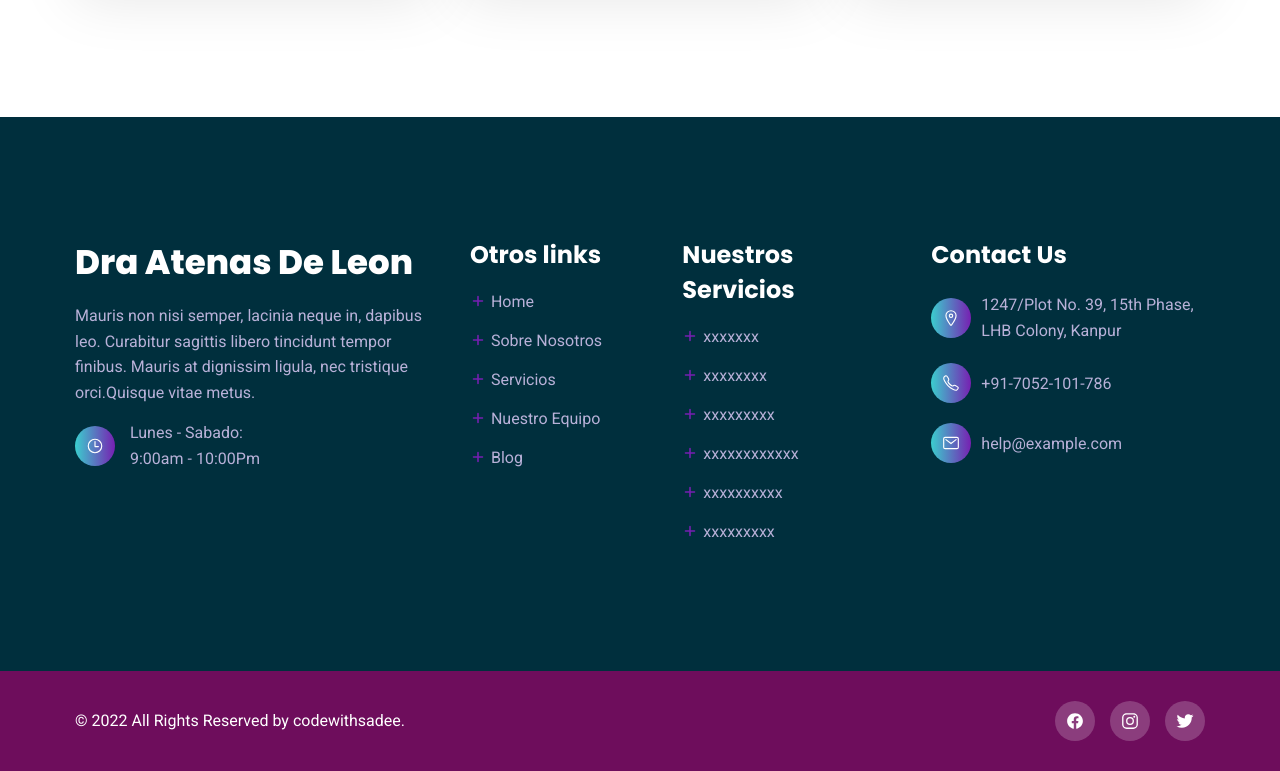
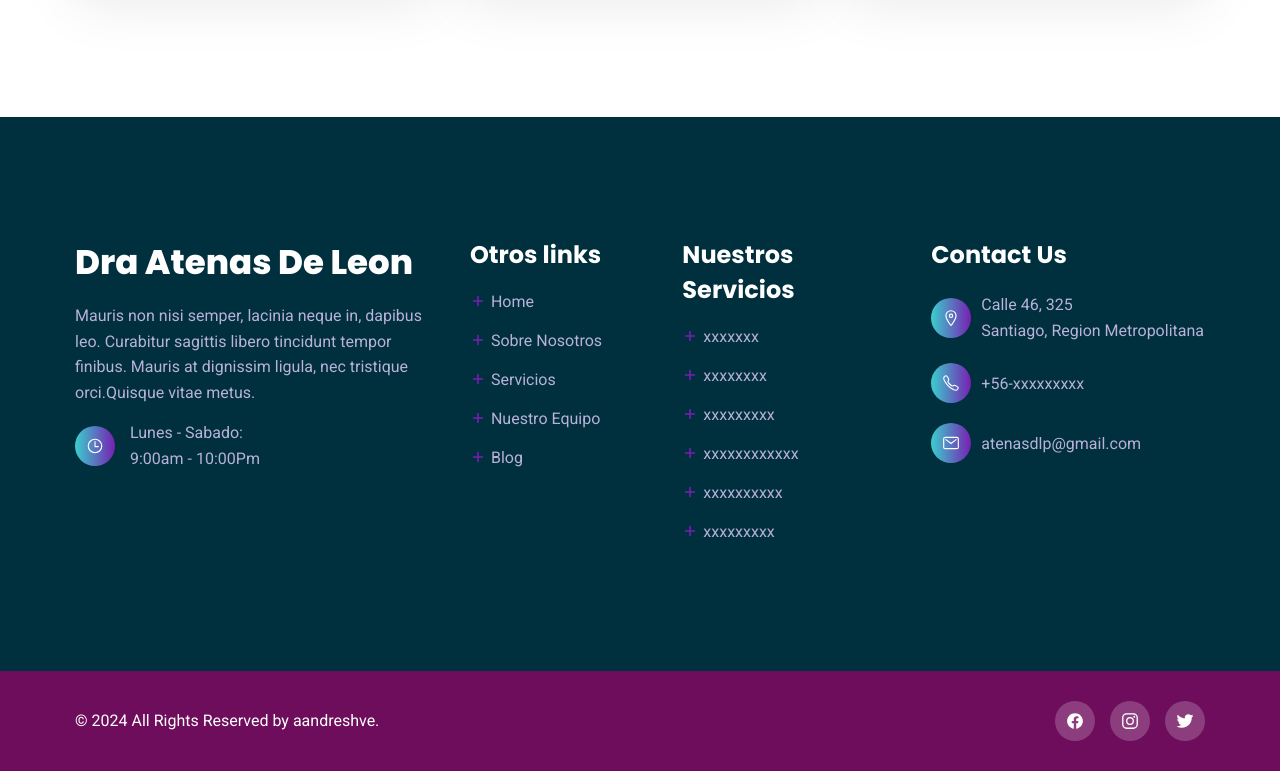
Before and after one commit to Aandreshve1/Pagina-Atenas, a plain HTML site: page index.html in a window 1280 px wide. Shown: the part 4858-5629 px from the top of the page. Drawn offline with nearby package versions, Linux system fonts and the light colour scheme.

Commit message:
Update index.html

```diff
--- a/index.html
+++ b/index.html
@@ -719,8 +719,8 @@
             </div>
 
             <address class="item-text">
-              1247/Plot No. 39, 15th Phase,<br>
-              LHB Colony, Kanpur
+              Calle 46, 325<br>
+              Santiago, Region Metropolitana
             </address>
           </li>
 
@@ -729,7 +729,7 @@
               <ion-icon name="call-outline"></ion-icon>
             </div>
 
-            <a href="tel:+917052101786" class="footer-link">+91-7052-101-786</a>
+            <a href="tel:+917052101786" class="footer-link">+56-xxxxxxxxx</a>
           </li>
 
           <li class="footer-item">
@@ -737,7 +737,7 @@
               <ion-icon name="mail-outline"></ion-icon>
             </div>
 
-            <a href="mailto:help@example.com" class="footer-link">help@example.com</a>
+            <a href="mailto:help@example.com" class="footer-link">atenasdlp@gmail.com</a>
           </li>
 
         </ul>
@@ -749,7 +749,7 @@
       <div class="container">
 
         <p class="copyright">
-          &copy; 2022 All Rights Reserved by codewithsadee.
+          &copy; 2024 All Rights Reserved by aandreshve.
         </p>
 
         <ul class="social-list">
```
